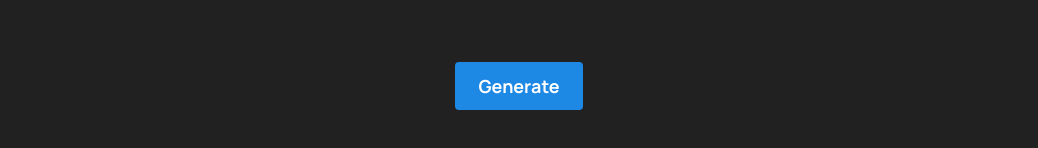
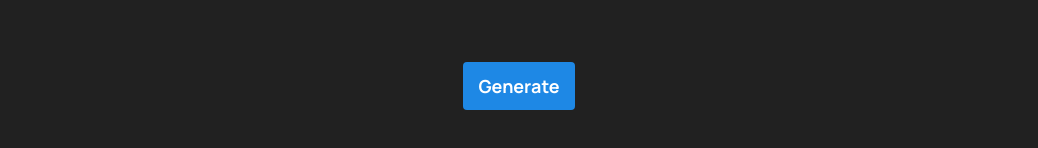
Before and after one commit to samuelopra/dream-interpreter, a Next.js app: page / in a window 1280 px wide. Shown: the part 456-604 px from the top of the page, without its empty margins (121-1159 px from the left). Built offline with nearby package versions, Linux system fonts and the light colour scheme.

Commit message:
Add DALE2 generated image

```diff
--- a/next.config.js
+++ b/next.config.js
@@ -1,6 +1,14 @@
 /** @type {import('next').NextConfig} */
 const nextConfig = {
   reactStrictMode: true,
+  images: {
+    remotePatterns: [
+      {
+        protocol: 'https',
+        hostname: '**.windows.net',
+      },
+    ],
+  }
 }
 
 module.exports = nextConfig
--- a/pages/api/generate/[type].js
+++ b/pages/api/generate/[type].js
@@ -19,12 +19,20 @@ Dream: `;
 
 const generateGPT3Res = async (prompt) => {
     return await openai.createCompletion({
-        model: 'text-davinci-002',
+        model: 'text-davinci-003',
         prompt,
         temperature: 0.8,
         max_tokens: 500,
     });
 }
+
+const generateDale2Image = async (prompt) => {
+    return await openai.createImage({
+        prompt,
+        n: 1,
+        size: "1024x1024"
+      });
+};
 
 const handler = async (req, res) => {
     const { type } = req.query;
@@ -60,16 +68,42 @@ const generateImage = async (req, res) => {
         })
     }
 
-    const prompt = `Generate a DALE-2 image generation prompt for this text:
-    Text: ${userInput}`
-    console.log(`Final image gpt3 prompt: `, prompt)
+    const basePromptPrefix = `Summarize the below text, Text: ${userInput}`;
+    const promptEng = "Create a DALE-2 image generation prompt of the above summary, use this format: Prompt: ${answer}";
+    const gpt3Prompt = `${basePromptPrefix}
+    ${promptEng}`;
+
     // generate a DALE 2 prompt
-    const gpt3res = await generateGPT3Res(prompt)
+    const gpt3res = await generateGPT3Res(gpt3Prompt)
     const dale2prompt = gpt3res.data.choices.pop();
-    console.log(`Final DALE2 prompt: `, dale2prompt);
-    res.status(200).json({
-        output: dale2prompt
-    });
+
+    if(!dale2prompt) {
+        res.status(500).json({
+            output: 'Failed to generate prompt for DALE-2'
+        })
+    }
+
+//    console.log(`Final DALE-2 prompt: `, dale2prompt);
+
+
+    console.log(`Generated DALE-2 prompt: `, dale2prompt.text);
+    // split it from 'Prompt:' and take the first array element
+    const dale2ImagePrompt = dale2prompt.text.split('Prompt: ')[1];
+
+    console.log(dale2ImagePrompt)
+    const response = await generateDale2Image(dale2ImagePrompt);
+
+    const imgSrc = response?.data?.data?.[0].url;
+    console.log(imgSrc);
+
+    // check for error
+    if(!imgSrc) {
+        res.status(500).json({
+            output: 'Failed to generate image'
+        })
+    };
+
+    res.status(200).json({ output: imgSrc });
 }
 
 export default handler;
--- a/pages/index.js
+++ b/pages/index.js
@@ -3,14 +3,44 @@ import Image from 'next/image';
 import paramintLogo from '../assets/paramint-leaf.png';
 import { useState } from 'react';
 
+
+const GenerateButton = ({ loading, onClick, title }) => {
+  return (<div className='prompt-buttons'>
+    <a
+      className={
+        loading ? 'generate-button loading' : 'generate-button'
+      }
+      onClick={onClick}
+    >
+      <div className='generate'>
+          <p>{loading? 'Generating ...' : title}</p>
+      </div>
+    </a></div>)
+}
+
+// render image using Image component
+const GeneratedImage = ({ imageBlob }) => {
+  return (<Image src={imageBlob} width="200" height="200" />)
+}
+
 const Home = () => {
   const [userInput, setUserInput] = useState('');
 
-  const [apiOutput, setApiOutput] = useState('');
-  const [isGenerating, setIsGenerating] = useState(false);
+  const [apiOutput, setApiOutput] = useState({
+    dream: '',
+    image: ''
+  });
+
+  const [isGenerating, setIsGenerating] = useState({
+    dream: false,
+    image: false
+  });
 
   const callGenerateEndpoint = async () => {
-    setIsGenerating(true);
+    setIsGenerating({
+      ...isGenerating,
+      dream: true
+    });
 
     console.log('Calling OpenAI...');
     const response = await fetch('/api/generate/dream', {
@@ -25,9 +55,45 @@ const Home = () => {
     const { output } = data;
     console.log('OpenAI replied...', output.text);
 
-    setApiOutput(`${output.text}`);
-    setIsGenerating(false);
+    setApiOutput({
+      ...apiOutput,
+      dream: `${output.text}`
+    });
+    setIsGenerating({
+      ...isGenerating,
+      dream: false
+    });
   };
+
+
+  const callGenerateImageEndpoint = async () => {
+    setIsGenerating({
+      ...isGenerating,
+      image: true
+    });
+
+    console.log('Calling OpenAI...');
+    const response = await fetch('/api/generate/image', {
+      method: 'POST',
+      headers: {
+        'Content-Type': 'application/json',
+      },
+      body: JSON.stringify({ userInput: apiOutput.dream }),
+    });
+
+    const data = await response.json();
+    const { output } = data;
+    console.log('OpenAI replied...', output);
+    setApiOutput({
+      ...apiOutput,
+      image: `${output}`
+    });
+    setIsGenerating({
+      ...isGenerating,
+      image: false,
+    });
+  };
+
 
   const onUserChangedText = (event) => {
     setUserInput(event.target.value);
@@ -58,23 +124,9 @@ const Home = () => {
             onChange={onUserChangedText}
           />
         </div>
-        <div className='prompt-buttons'>
-          <a
-            className={
-              isGenerating ? 'generate-button loading' : 'generate-button'
-            }
-            onClick={callGenerateEndpoint}
-          >
-            <div className='generate'>
-              {isGenerating ? (
-                <span className='loader'></span>
-              ) : (
-                <p>Generate</p>
-              )}
+        <GenerateButton title="Generate" loading={isGenerating.dream} onClick={callGenerateEndpoint}></GenerateButton>
       </div>
-          </a>
-        </div>
-        {apiOutput && (
+      {apiOutput.dream && (
         <div className='output'>
           <div className='output-header-container'>
             <div className='output-header'>
@@ -82,11 +134,15 @@ const Home = () => {
             </div>
           </div>
           <div className='output-content'>
-              <p>{apiOutput}</p>
+            <p>{apiOutput.dream}</p>
           </div>
         </div>
       )}
-      </div>
+      {apiOutput.dream && (<GenerateButton title="Generate an image of Your dream" loading={isGenerating.image} onClick={callGenerateImageEndpoint}></GenerateButton>)}
+      {apiOutput.image && !isGenerating.image && !isGenerating.dream && (
+        <GeneratedImage imageBlob={apiOutput.image}></GeneratedImage>
+      )}
+
       {/* <div className='badge-container grow'>
         <a href='https://paramint.digital' target='_blank' rel='noreferrer'>
           <div className='badge'>
@@ -95,6 +151,7 @@ const Home = () => {
           </div>
         </a>
       </div> */}
+
     </div>
   );
 };
--- a/pages/styles.css
+++ b/pages/styles.css
@@ -113,7 +113,9 @@ body {
   justify-content: center;
   outline: none;
   transition: background-color 0.2s ease-in;
-  width: 128px;
+  max-width: 400px;
+  padding-left: 15px;
+  padding-right: 15px;
 }
 
 .generate-button:hover {
```
Lines whose indentation alone changed are shown as unchanged.
